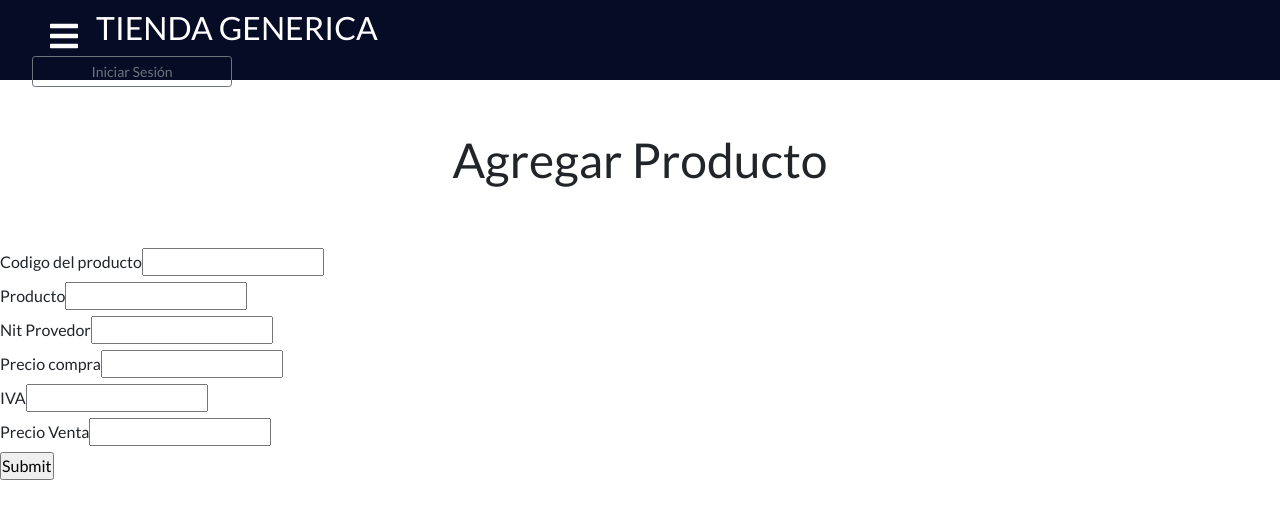
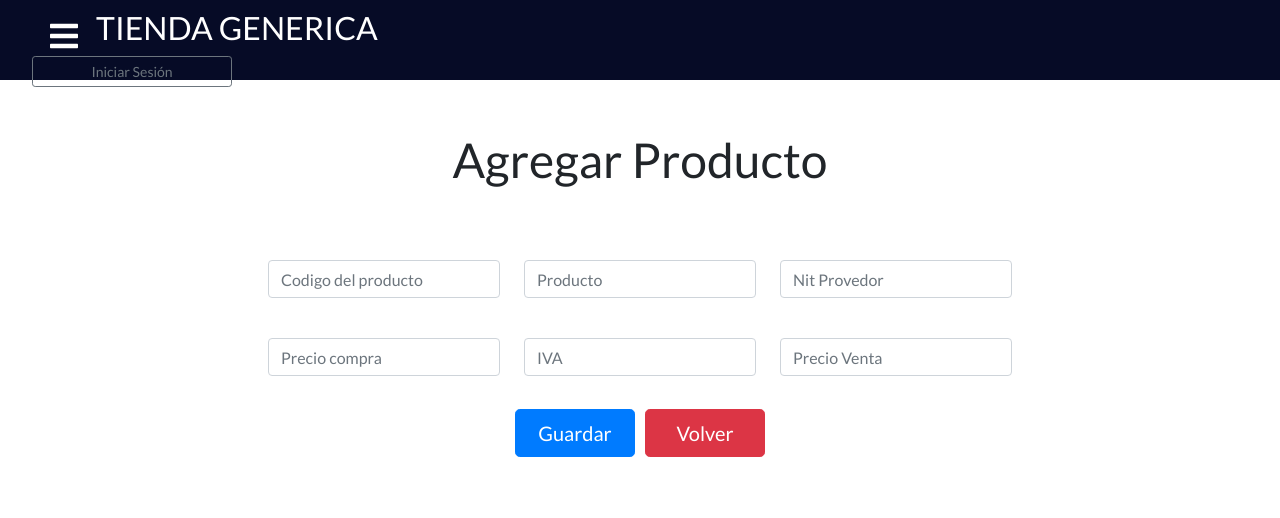
Before and after one commit to NicolasChaves93/TiendaReactFront, a React (Create React App) app: page /agregarProducto in a window 1280 px wide. Shown: the top 518 px of the page. Built offline with nearby package versions, Linux system fonts and the light colour scheme.

Commit message:
Agregar Estilos

```diff
--- a/src/App.css
+++ b/src/App.css
@@ -14,3 +14,12 @@
   justify-content: center;
   font-size: 3rem;
 }
+
+table td, th {
+  text-align: center;
+}
+
+.table {
+  margin: auto;
+  width: 60% !important;
+}
--- a/src/components/AgregarProducto.js
+++ b/src/components/AgregarProducto.js
@@ -1,6 +1,7 @@
 import axios from 'axios';
 import React, { Component } from 'react'
 import {Navigate} from  'react-router-dom'
+import { Link } from "react-router-dom";
 
 class AgregarProducto extends Component {
     codigo = React.createRef();
@@ -51,32 +52,45 @@ class AgregarProducto extends Component {
             <div>
                 <h1 className='title'>Agregar Producto</h1>
                 <form onSubmit={this.recibirFormulario}>
-                <div>
-                    <label>Codigo del producto</label>
-                    <input type = "text" name="codigo" ref = {this.codigo}/>
+                    <table className="table table-borderless">
+                    <tr>
+                        <td>
+                            <div className="input-group mb-3" >
+                                <input type="number" name="codigo" ref = {this.codigo} className="form-control" placeholder="Codigo del producto" aria-label="codigo" aria-describedby="button-addon2"/>
                             </div>
-                <div>
-                    <label>Producto</label>
-                    <input type = "text" name="producto" ref = {this.producto}/>
+                        </td>
+                        <td>
+                            <div className="input-group mb-3" >
+                                <input type="text" name="producto" ref = {this.producto} className="form-control" placeholder="Producto" aria-label="producto" aria-describedby="button-addon2"/>
                             </div>
-                <div>
-                    <label>Nit Provedor</label>
-                    <input type = "text" name="nit" ref = {this.nit}/>
+                        </td>
+                        <td>
+                            <div className="input-group mb-3" >
+                                <input type="text" name="nit" ref = {this.nit} className="form-control" placeholder="Nit Provedor" aria-label="nit" aria-describedby="button-addon2"/>
                             </div>
-                <div>
-                    <label>Precio compra</label>
-                    <input type = "text" name="precioCompra" ref =  {this.precioCompra}/>
+                        </td>
+                    </tr>
+                    <tr>
+                        <td>
+                            <div className="input-group mb-3" >
+                                <input type="number" name="precioCompra" ref = {this.precioCompra} className="form-control" placeholder="Precio compra" aria-label="precioCompra" aria-describedby="button-addon2"/>
                             </div>
-                <div>
-                    <label>IVA</label>
-                    <input type = "text" name="iva" ref = {this.iva}/>
-                <div>
-                    <label>Precio Venta</label>
-                    <input type = "text" name="precioVenta" ref = {this.precioVenta}/>
+                        </td>
+                        <td>
+                            <div className="input-group mb-3" >
+                                <input type="number" name="iva" ref = {this.iva} className="form-control" placeholder="IVA" aria-label="iva" aria-describedby="button-addon2"/>
                             </div>
-                <div>
-                    <input type = "Submit" />
+                        </td>
+                        <td>
+                            <div className="input-group mb-3" >
+                                <input type="text" name="precioVenta" ref = {this.precioVenta} className="form-control" placeholder="Precio Venta" aria-label="precioVenta" aria-describedby="button-addon2"/>
                             </div>
+                        </td>
+                    </tr>
+                    </table>
+                    <div className="col text-center"  >
+                        <button style={{ width: "120px", margin: "5px"}} className="btn btn-lg btn-primary" type = "Submit" >Guardar</button>
+                        <Link style={{width: "120px", margin: "5px"}} className="btn btn-lg btn btn-danger" to = "/productos/">Volver</Link>
                     </div>
             </form>
             </div>
--- a/src/components/EditarProducto.js
+++ b/src/components/EditarProducto.js
@@ -1,6 +1,7 @@
 import axios from 'axios';
 import React, { Component } from 'react'
 import {Navigate} from  'react-router-dom'
+import { Link } from "react-router-dom";
 
 export default class EditarProducto extends Component {
     productoId = null;
@@ -69,32 +70,45 @@ export default class EditarProducto extends Component {
             <div>
                 <h1 className='title'>Editar Producto</h1>
                 <form onSubmit={this.recibirFormulario}>
-                <div>
-                    <label>Codigo del producto</label>
-                    <input type = "text" name="codigo" ref = {this.codigo} defaultValue={this.state.producto.codigo_producto}/>
+                    <table className="table table-borderless">
+                    <tr>
+                        <td>
+                            <div className="input-group mb-3" >
+                                <input type="number" name="codigo" ref = {this.codigo} className="form-control" placeholder="Codigo del producto" aria-label="codigo" aria-describedby="button-addon2" defaultValue={this.state.producto.codigo_producto}/>
                             </div>
-                <div>
-                    <label>Producto</label>
-                    <input type = "text" name="producto" ref = {this.producto} defaultValue={this.state.producto.nombre_producto}/>
+                        </td>
+                        <td>
+                            <div className="input-group mb-3" >
+                                <input type="text" name="producto" ref = {this.producto} className="form-control" placeholder="Producto" aria-label="producto" aria-describedby="button-addon2" defaultValue={this.state.producto.nombre_producto}/>
                             </div>
-                <div>
-                    <label>Nit Provedor</label>
-                    <input type = "text" name="nit" ref = {this.nit} defaultValue={this.state.producto.nitproveedor}/>
+                        </td>
+                        <td>
+                            <div className="input-group mb-3" >
+                                <input type="text" name="nit" ref = {this.nit} className="form-control" placeholder="Nit Provedor" aria-label="nit" aria-describedby="button-addon2" defaultValue={this.state.producto.nitproveedor}/>
                             </div>
-                <div>
-                    <label>Precio compra</label>
-                    <input type = "text" name="precioCompra" ref =  {this.precioCompra} defaultValue={this.state.producto.precio_compra}/>
+                        </td>
+                    </tr>
+                    <tr>
+                        <td>
+                            <div className="input-group mb-3" >
+                                <input type="number" name="precioCompra" ref = {this.precioCompra} className="form-control" placeholder="Precio compra" aria-label="precioCompra" aria-describedby="button-addon2" defaultValue={this.state.producto.precio_compra}/>
                             </div>
-                <div>
-                    <label>IVA</label>
-                    <input type = "text" name="iva" ref = {this.iva} defaultValue={this.state.producto.iva_compra}/>
-                <div>
-                    <label>Precio Venta</label>
-                    <input type = "text" name="precioVenta" ref = {this.precioVenta} defaultValue={this.state.producto.precio_venta}/>
+                        </td>
+                        <td>
+                            <div className="input-group mb-3" >
+                                <input type="number" name="iva" ref = {this.iva} className="form-control" placeholder="IVA" aria-label="iva" aria-describedby="button-addon2" defaultValue={this.state.producto.iva_compra}/>
                             </div>
-                <div>
-                    <input type = "Submit" />
+                        </td>
+                        <td>
+                            <div className="input-group mb-3" >
+                                <input type="text" name="precioVenta" ref = {this.precioVenta} className="form-control" placeholder="Precio Venta" aria-label="precioVenta" aria-describedby="button-addon2" defaultValue={this.state.producto.precio_venta}/>
                             </div>
+                        </td>
+                    </tr>
+                    </table>
+                    <div className="col text-center"  >
+                        <button style={{ width: "120px", margin: "5px"}} className="btn btn-lg btn-primary" type = "Submit" >Guardar</button>
+                        <Link style={{width: "120px", margin: "5px"}} className="btn btn-lg btn btn-danger" to = "/productos/">Volver</Link>
                     </div>
             </form>
             </div>
--- a/src/pages/Home.js
+++ b/src/pages/Home.js
@@ -2,9 +2,7 @@ import React from 'react'
 
 function Home() {
     return (
-        <div className='title'>
-            <h1>Home</h1>
-        </div>
+        <h1 className='title'>HOME</h1>
     );
 }
 
--- a/src/pages/Productos.js
+++ b/src/pages/Productos.js
@@ -42,11 +42,11 @@ class Productos extends Component {
             return <Navigate to = "/productos" />
         }
         return(
-            <div>
-                <h1 className='title'>Productos</h1>
-                <Link to = "/agregarProducto">Agregar Producto</Link>
-                <table>
-                    <thead>
+            <div className="col text-center">
+                <h1 className='title'>PRODUCTOS</h1>
+                <Link className="btn btn-success justify-content-center" to = "/agregarProducto">Agregar Producto</Link>
+                <table className="table table-hover table-responsive table-md align-middle table-bordered">
+                    <thead className="table-success">
                         <tr>
                             <th>Código Producto</th>
                             <th>Nombre Producto</th>
@@ -70,8 +70,8 @@ class Productos extends Component {
                                             <td>{producto.iva_compra}</td>
                                             <td>{producto.precio_venta}</td>
                                             <td>
-                                            <Link to = {"/editarProducto/"+producto._id}>Editar</Link>
-                                                <button onClick = {
+                                            <Link style={{width: "70px", margin: "5px"}} className="btn btn-outline-primary btn-sm" to = {"/editarProducto/"+producto._id}>Editar</Link>
+                                                <button style={{width: "70px"}} className="btn btn-outline-danger btn-sm" onClick = {
                                                     ()=>{
                                                         this.borrarProducto(producto._id)
                                                     }
```
Lines whose indentation alone changed are shown as unchanged.
